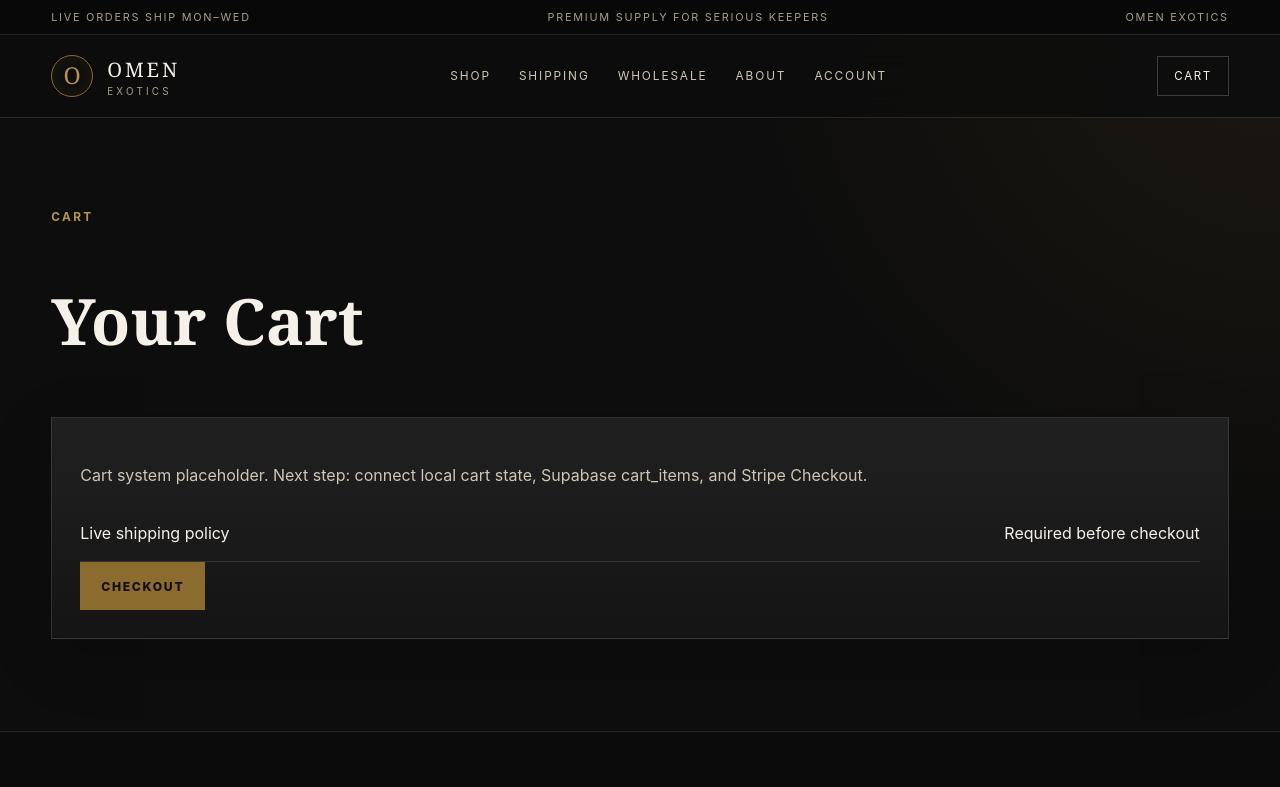
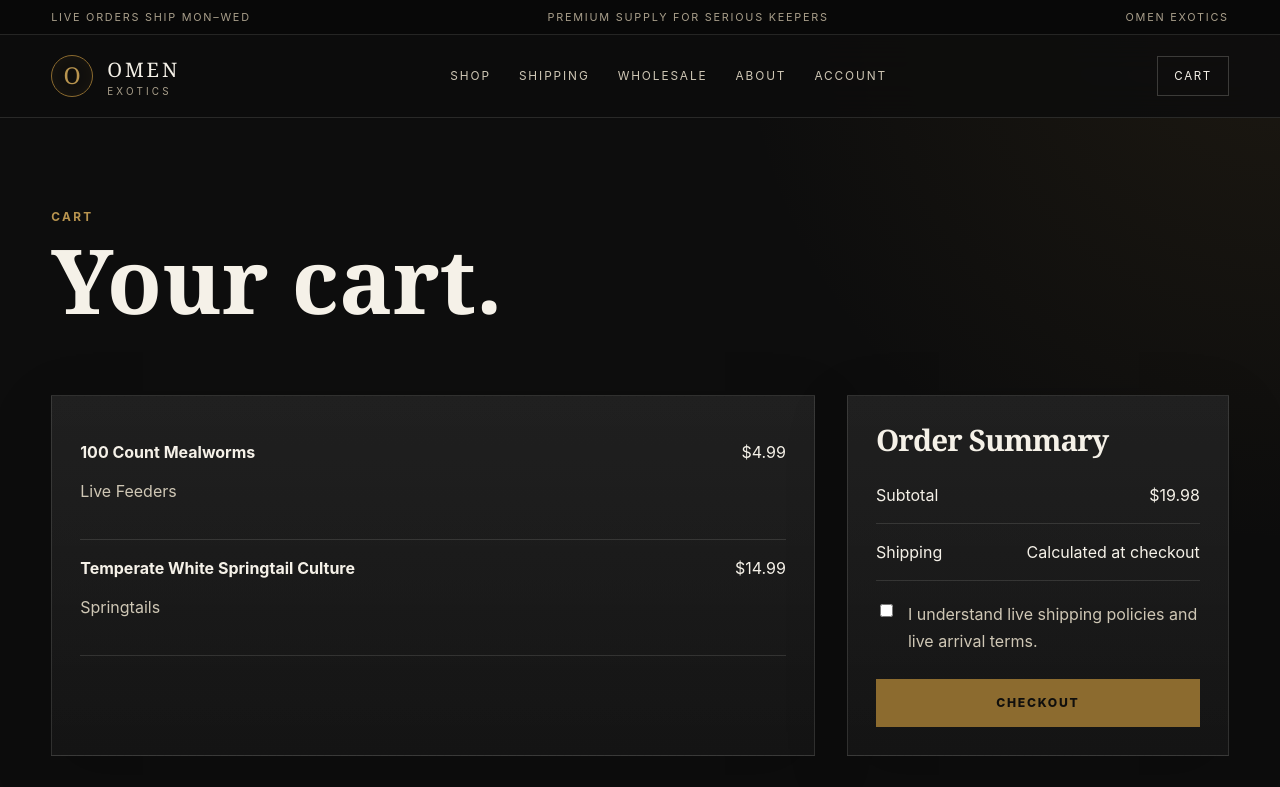
Before and after one commit to bguy971/omen-exotics, a Next.js app: page /cart in a window 1280 px wide. Shown: the top 787 px of the page. Built offline with nearby package versions, Linux system fonts and the light colour scheme.

Commit message:
account, cart, login and signup swaps

```diff
--- a/app/cart/page.tsx
+++ b/app/cart/page.tsx
@@ -1,3 +1,93 @@
-export default function Cart(){
-  return <section className="section"><div className="container"><div className="eyebrow">Cart</div><h1 style={{fontFamily:'Georgia,serif',fontSize:'4rem'}}>Your Cart</h1><div className="card"><p className="muted">Cart system placeholder. Next step: connect local cart state, Supabase cart_items, and Stripe Checkout.</p><div className="cart-row"><span>Live shipping policy</span><span>Required before checkout</span></div><button className="btn" type="button">Checkout</button></div></div></section>
+export default function Cart() {
+  return (
+    <section className="section">
+      <div className="container">
+        <div className="eyebrow">Cart</div>
+
+        <h1
+          style={{
+            fontFamily: 'Georgia, serif',
+            fontSize: 'clamp(3rem,7vw,6rem)',
+            lineHeight: '.92',
+            marginTop: 14
+          }}
+        >
+          Your cart.
+        </h1>
+
+        <div
+          className="grid"
+          style={{
+            gridTemplateColumns: '2fr 1fr',
+            gap: 32,
+            marginTop: 42
+          }}
+        >
+          <div className="card">
+            <div className="cart-row">
+              <div>
+                <strong>100 Count Mealworms</strong>
+                <p className="muted">Live Feeders</p>
+              </div>
+              <div>$4.99</div>
+            </div>
+
+            <div className="cart-row">
+              <div>
+                <strong>Temperate White Springtail Culture</strong>
+                <p className="muted">Springtails</p>
+              </div>
+              <div>$14.99</div>
+            </div>
+          </div>
+
+          <div className="card">
+            <h3
+              style={{
+                fontFamily: 'Georgia, serif',
+                marginTop: 0
+              }}
+            >
+              Order Summary
+            </h3>
+
+            <div className="cart-row">
+              <span>Subtotal</span>
+              <span>$19.98</span>
+            </div>
+
+            <div className="cart-row">
+              <span>Shipping</span>
+              <span>Calculated at checkout</span>
+            </div>
+
+            <label
+              style={{
+                display: 'flex',
+                gap: 12,
+                marginTop: 20,
+                alignItems: 'flex-start'
+              }}
+            >
+              <input type="checkbox" />
+              <span className="muted">
+                I understand live shipping policies and live arrival terms.
+              </span>
+            </label>
+
+            <button
+              className="btn"
+              type="button"
+              style={{
+                width: '100%',
+                marginTop: 24
+              }}
+            >
+              Checkout
+            </button>
+          </div>
+        </div>
+      </div>
+    </section>
+  );
 }
```
Also changed, not shown: app/account/page.tsx (+69 -2 lines), app/login/page.tsx (+45 -1 lines), app/signup/page.tsx (+45 -1 lines).
